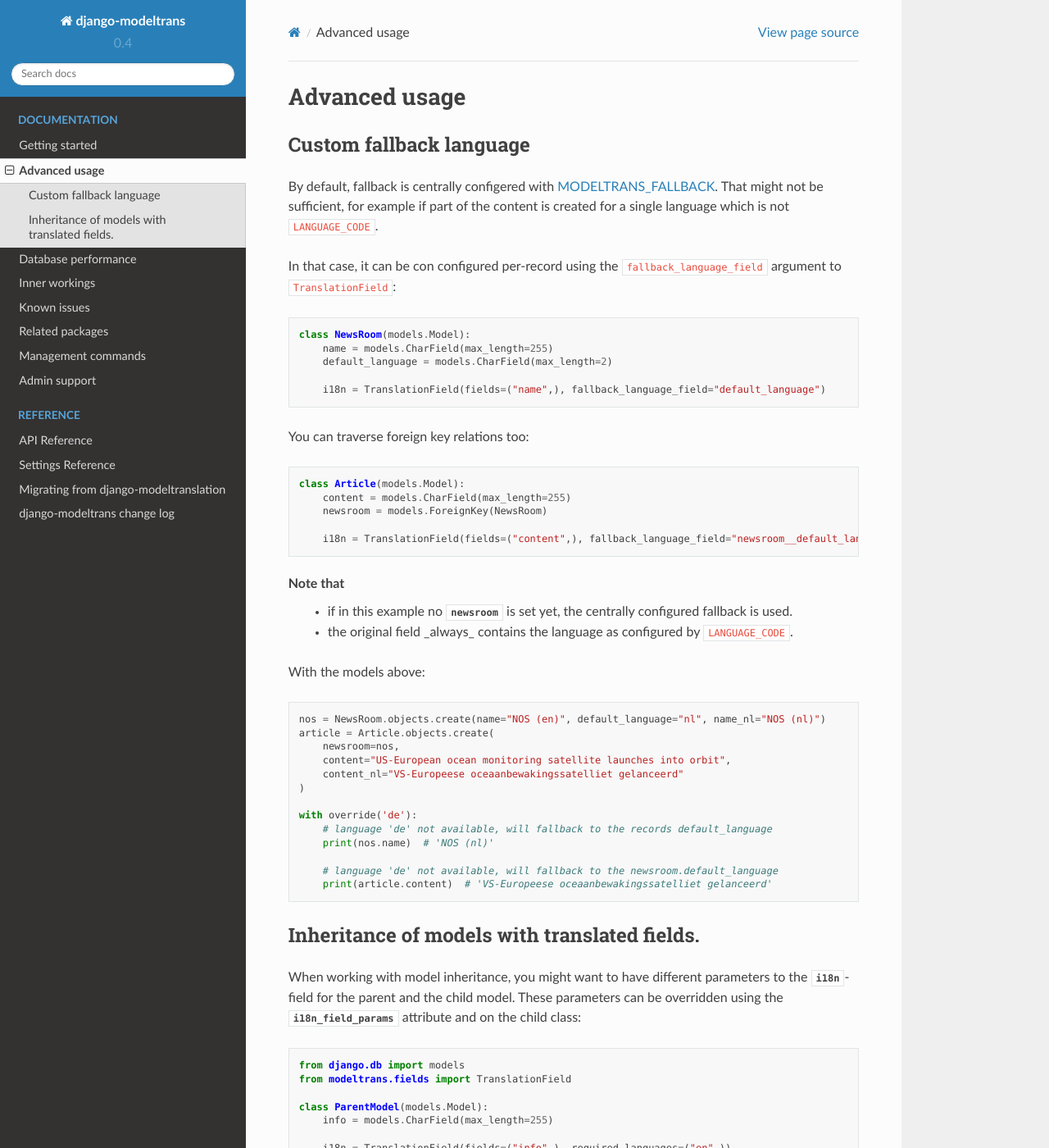
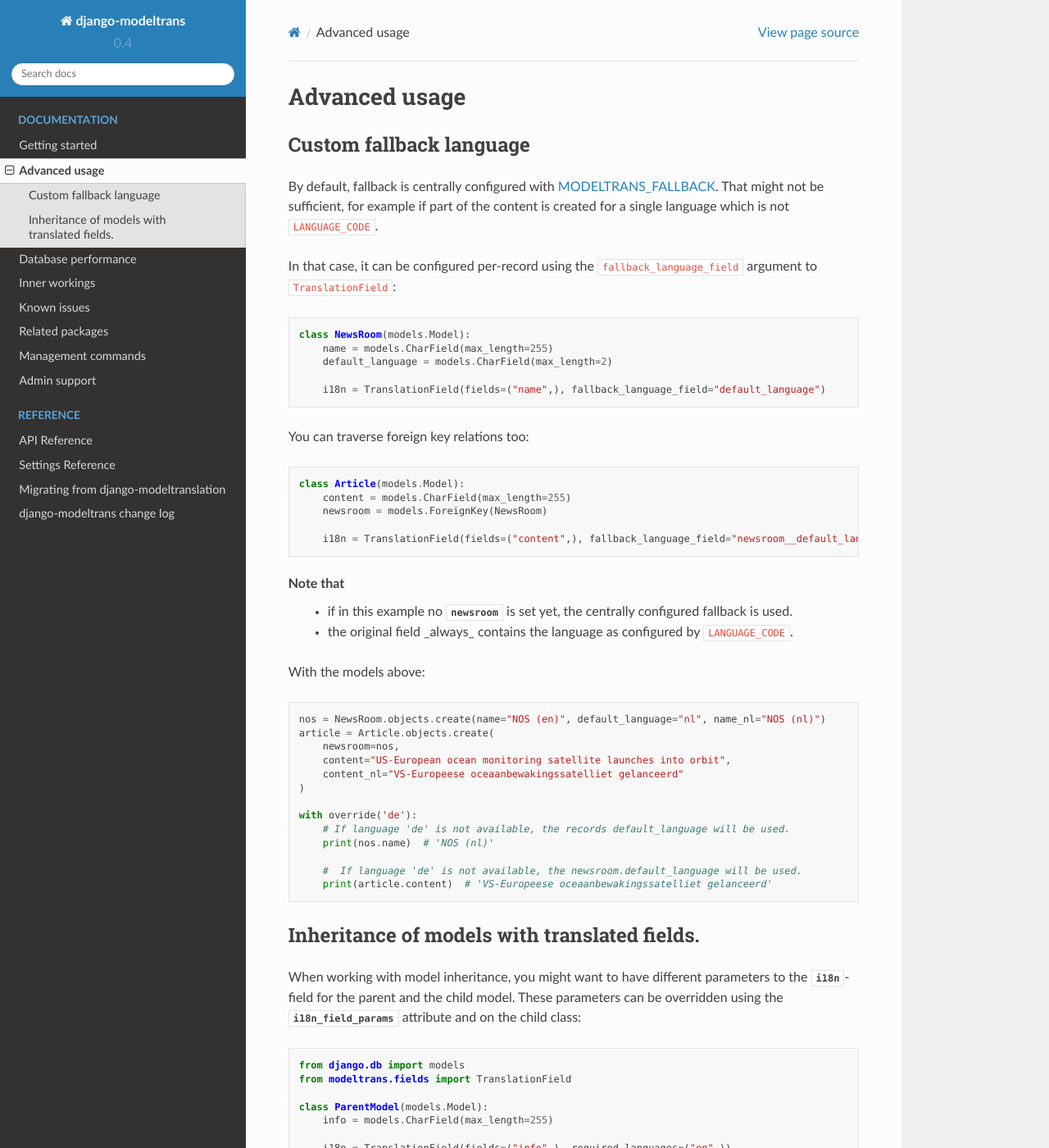
Before and after one commit to zostera/django-modeltrans, a Sphinx documentation site: the page built from docs/pages/working-with-models.rst, in a window 1280 px wide and 1400 px high. Shown: the whole window at 82% size. Built offline with Sphinx 7.4.7 and the Read the Docs theme 2.0.0, drawn with Linux system fonts in a browser that asks for light colours.

Commit message:
Apply suggestions from code review
Co-authored-by: Folkert de Boer <folkert@zostera.nl>

```diff
--- a/docs/pages/known-issues.rst
+++ b/docs/pages/known-issues.rst
@@ -15,7 +15,7 @@ Using translated fields in ``QuerySet``/``Manager`` methods
 
 Fields supported
 ----------------
-Behaviour is tested using ``CharField()`` en ``TextField()``, as these make most sense for translated values.
+Behaviour is tested using ``CharField()`` and ``TextField()``, as these make most sense for translated values.
 Additional fields could make sense, and will likely work, but need extra test coverage.
 
 
--- a/docs/pages/working-with-models.rst
+++ b/docs/pages/working-with-models.rst
@@ -6,10 +6,10 @@ Advanced usage
 Custom fallback language
 ------------------------
 
-By default, fallback is centrally configered with :ref:`settings_fallback`.
+By default, fallback is centrally configured with :ref:`settings_fallback`.
 That might not be sufficient, for example if part of the content is created for a single language which is not ``LANGUAGE_CODE``.
 
-In that case, it can be con configured per-record using the ``fallback_language_field`` argument to ``TranslationField``::
+In that case, it can be configured per-record using the ``fallback_language_field`` argument to ``TranslationField``::
 
     class NewsRoom(models.Model):
         name = models.CharField(max_length=255)
@@ -39,10 +39,10 @@ With the models above::
     )
 
     with override('de'):
-        # language 'de' not available, will fallback to the records default_language
+        # If language 'de' is not available, the records default_language will be used.
         print(nos.name)  # 'NOS (nl)'
 
-        # language 'de' not available, will fallback to the newsroom.default_language
+        #  If language 'de' is not available, the newsroom.default_language will be used.
         print(article.content)  # 'VS-Europeese oceaanbewakingssatelliet gelanceerd'
 
 
```
